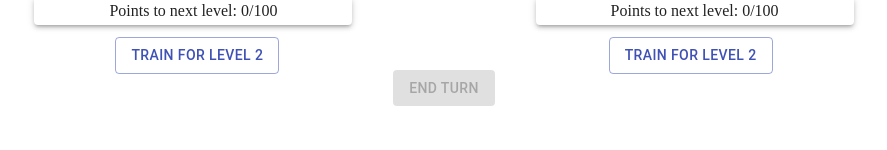
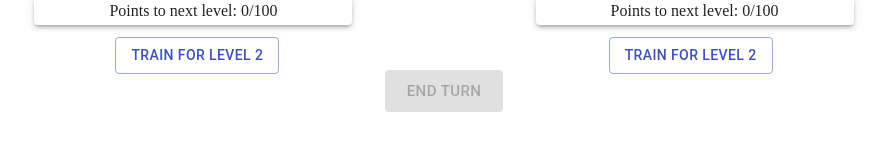
Before and after one commit to upsetshrimp/Lanista, a React (Create React App) app: page / in a window 1280 px wide. Shown: the part 334-484 px from the top of the page, without its empty margins (196-1083 px from the left). Built offline with nearby package versions, Linux system fonts and the light colour scheme.

Commit message:
Minor Updates

```diff
--- a/src/Battle.js
+++ b/src/Battle.js
@@ -61,12 +61,12 @@ export default class Battle {
 
         //const brandChange = didPlayerWin ? surprisingResult + playerResult : playerResult - surprisingResult
 
-        const surprisingResult = playerAdvantage * -1
+        let surprisingResult = playerAdvantage * -1.5
+        surprisingResult = surprisingResult > 0 ? Math.floor(surprisingResult) : Math.ceil(surprisingResult)
 
         if (!didPlayerWin && surprisingResult > 0 && surprisingResult + playerResult >= 0) {
             return playerResult > 0 ? playerResult : 0
         }
-        console.log(62, surprisingResult, playerResult)
         return surprisingResult + playerResult
     }
     static generateModifier = () => {
--- a/src/main-page.js
+++ b/src/main-page.js
@@ -81,7 +81,7 @@ export default function MainPage() {
                     onClick={advanceTurn}
                     variant="contained"
                     color="secondary"
-                    fullWidth
+                    size="large"
 
                 >End Turn</Button>
             </Grid>
```
